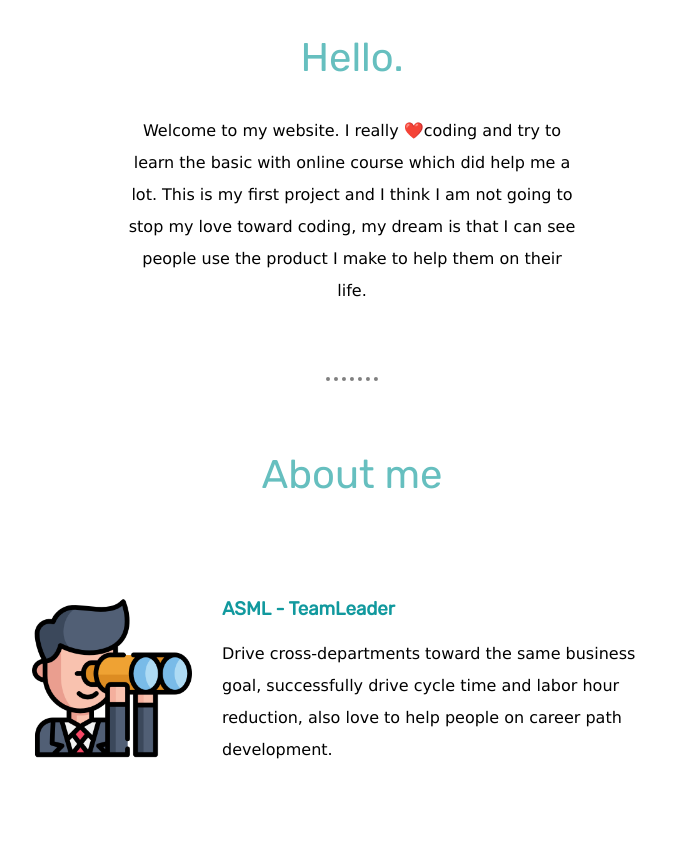
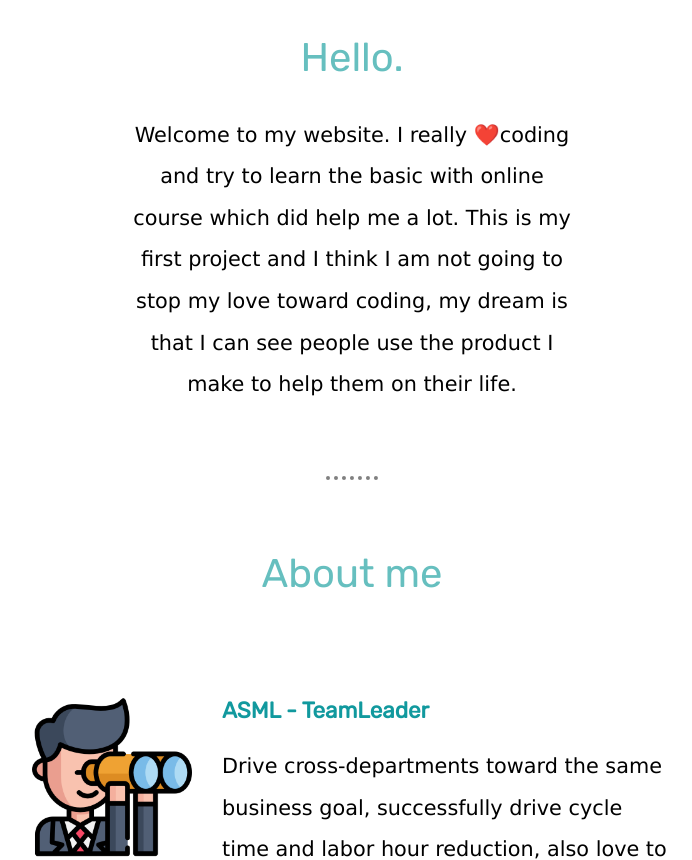
Before and after one commit to RogersLo/Rogers, a plain HTML site: page index.html in a window 1280 px wide. Shown: the part 1009-1869 px from the top of the page, without its empty margins (288-980 px from the left). Drawn offline with Linux system fonts and the light colour scheme; a web font is replaced by a local one.

Commit message:
ReUpload - Change font size
change font size

```diff
--- a/css/styles.css
+++ b/css/styles.css
@@ -21,6 +21,7 @@ h2 {
 h3 {
   color: #11999E;
   font-family: 'Rubik', sans-serif;
+  font-size: 1.4rem;
 }
 
 hr{
@@ -32,6 +33,7 @@ hr{
 
 p{
   line-height: 2;
+  font-size: 1.3rem;
 }
 
 .self-descrip {
```
